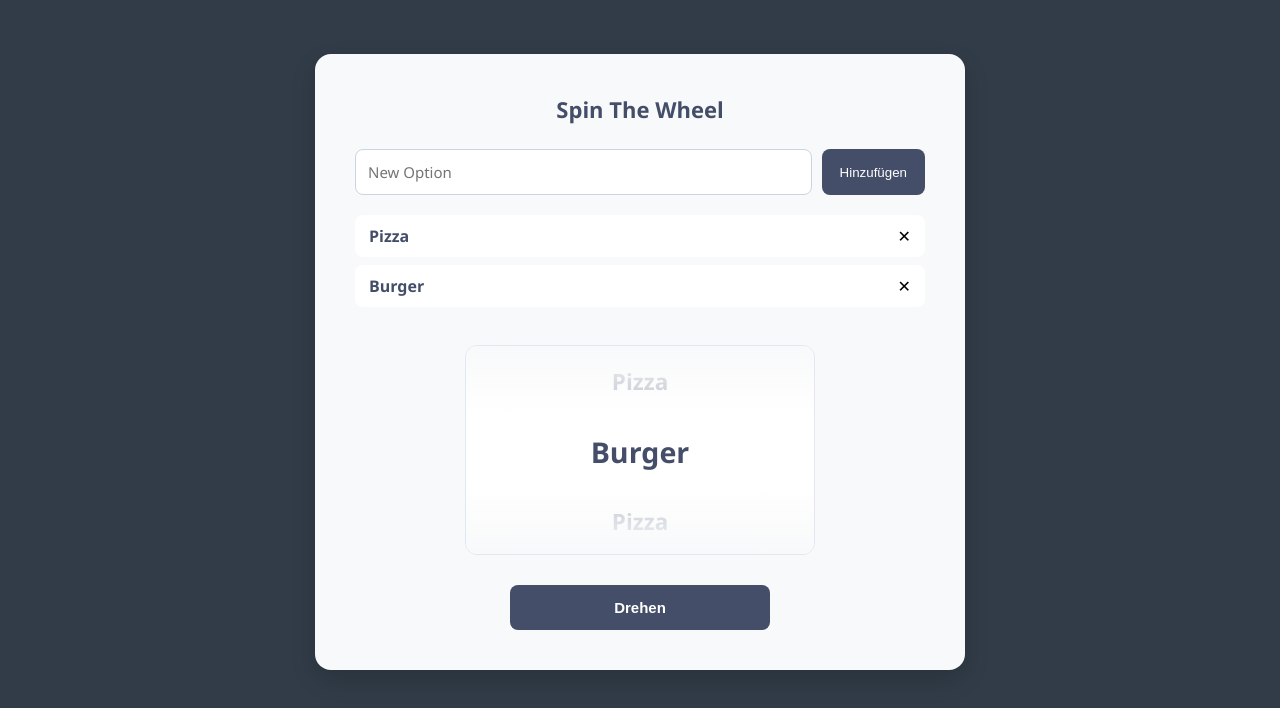
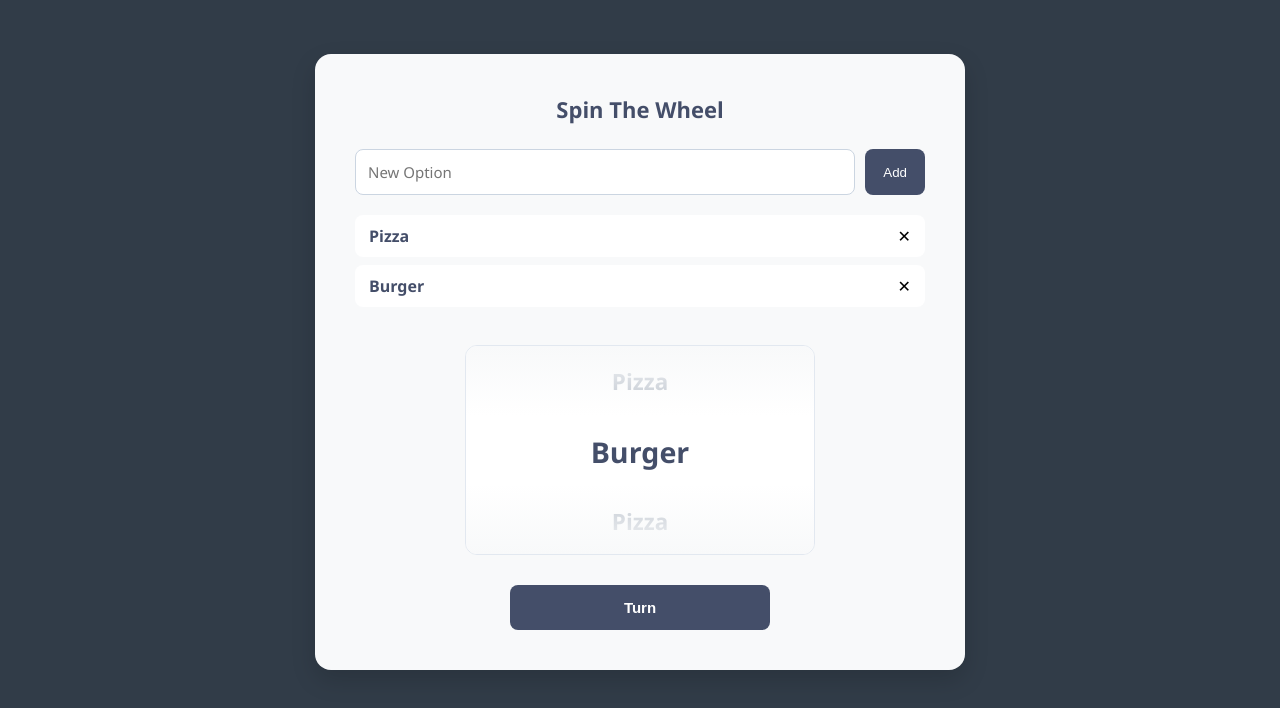
Before and after one commit to Facticee/manager, a plain HTML site: page spinthewheel.html in a window 1280 px wide. Shown: the part 130-838 px from the top of the page. Drawn offline with Linux system fonts and the light colour scheme.

Commit message:
language fix

```diff
--- a/spinthewheel.html
+++ b/spinthewheel.html
@@ -20,9 +20,7 @@
         <h2>Spin The Wheel</h2>
         <div class="option-input-area">
             <input type="text" id="option-input" placeholder="New Option">
-            <button class="add-option-btn" onclick="addOption()">
-                Hinzufügen
-            </button>
+            <button class="add-option-btn" onclick="addOption()">Add</button>
 
         </div>
 
@@ -31,9 +29,7 @@
             <div id="wheel-track" class="wheel-track">
             </div>
         </div>
-        <button class="generator-btn" onclick="spinWheel()">
-            Drehen
-        </button>
+        <button class="generator-btn" onclick="spinWheel()">Turn</button>
 
     </div>
 
```
